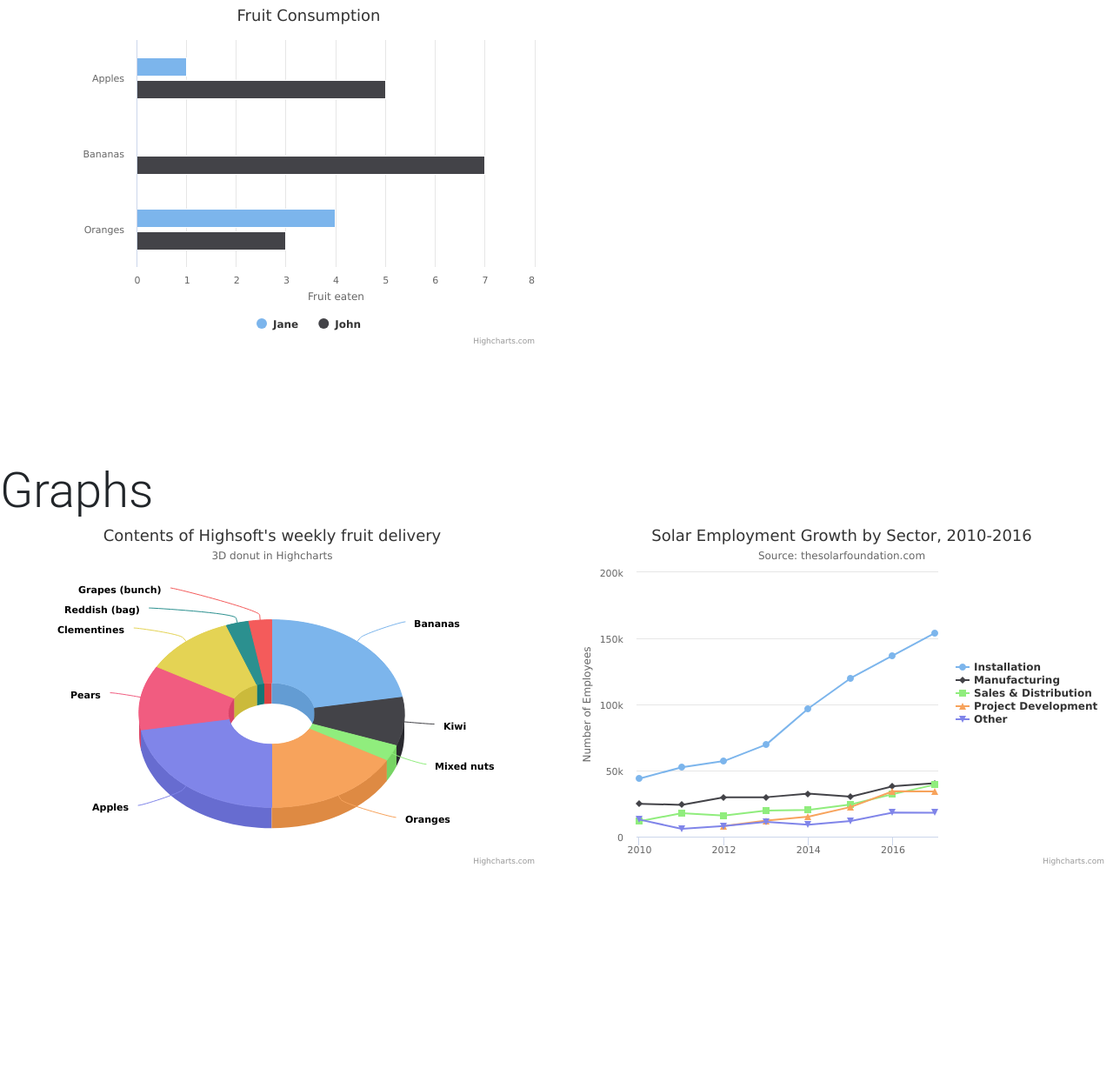
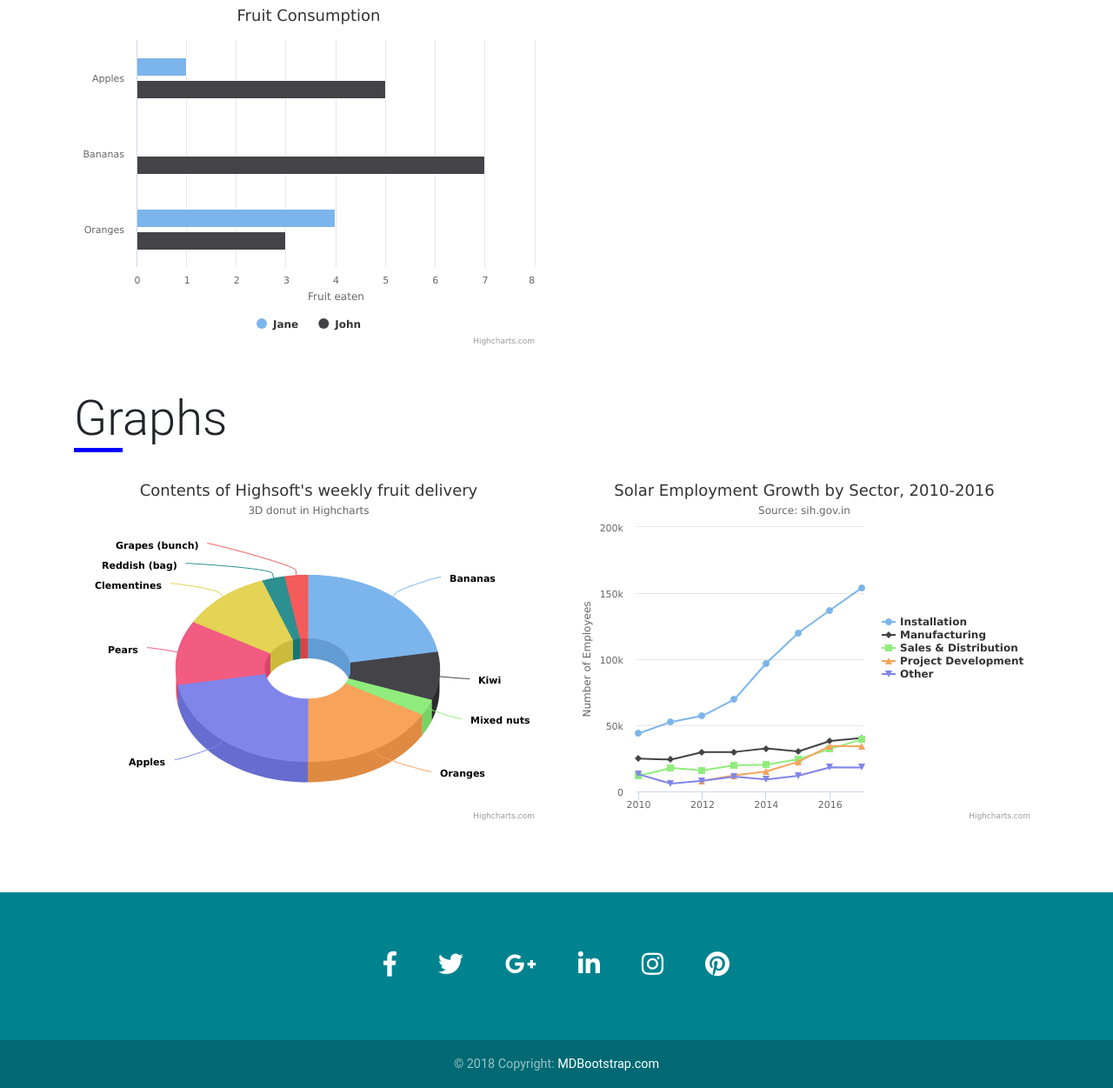
Before and after one commit to adwait-thattey/sih2019, a Django app: page / in a window 1280 px wide. Shown: the part 585-1836 px from the top of the page at 87% size. Before the commit the page ends 1580 px from the top, so only its background shows below. Run offline with Django 3.2, Linux system fonts and the light colour scheme; some libraries are stand-ins or nearby versions.

Commit message:
Added footer and enchancements

```diff
--- a/postgres_django_app/dashboard/sheets/static/sheets/css/chart.css
+++ b/postgres_django_app/dashboard/sheets/static/sheets/css/chart.css
@@ -1,3 +1,9 @@
 .charts {
     margin-top: 3rem;
+    margin-bottom: 5rem;
 }
+
+.underline {
+    border-top: 5px solid blue;
+    width: 5%;
+}
--- a/postgres_django_app/dashboard/sheets/static/sheets/css/option.css
+++ b/postgres_django_app/dashboard/sheets/static/sheets/css/option.css
@@ -1,6 +1,3 @@
-.custom-graph {
-    min-height: 120vh;
-}
 
 .option {
     min-height: 50vh;
--- a/postgres_django_app/dashboard/sheets/static/sheets/js/chart-1.js
+++ b/postgres_django_app/dashboard/sheets/static/sheets/js/chart-1.js
@@ -42,7 +42,7 @@ Highcharts.chart('chart-2', {
     },
 
     subtitle: {
-        text: 'Source: thesolarfoundation.com'
+        text: 'Source: sih.gov.in'
     },
 
     yAxis: {
--- a/postgres_django_app/dashboard/sheets/templates/sheets/index.html
+++ b/postgres_django_app/dashboard/sheets/templates/sheets/index.html
@@ -38,6 +38,9 @@
     <!--Including the main charts-->
     {% include 'sheets/partials/_charts.html' %}
 
+    <!--Footer-->
+    {% include 'sheets/partials/_footer.html' %}
+
 
     <!-- JQuery -->
     <script type="text/javascript" src="https://cdnjs.cloudflare.com/ajax/libs/jquery/3.3.1/jquery.min.js"></script>
--- a/postgres_django_app/dashboard/sheets/templates/sheets/partials/_charts.html
+++ b/postgres_django_app/dashboard/sheets/templates/sheets/partials/_charts.html
@@ -5,7 +5,9 @@
 {% endblock %}
 
 <section class="charts">
+    <div class="container">
         <div class="display-4">Graphs</div>
+        <div class="underline">&nbsp;</div>
 
         <div class="row">
             <div class="col-md-6">
@@ -16,8 +18,9 @@
             </div>
         </div>
 
+    </div>
+
 </section>
-
 
 
 {% block scripts %}
--- /dev/null
+++ b/postgres_django_app/dashboard/sheets/templates/sheets/partials/_footer.html
@@ -0,0 +1,55 @@
+<!-- Footer -->
+<footer class="page-footer font-small cyan darken-3">
+
+    <!-- Footer Elements -->
+    <div class="container">
+
+        <!-- Grid row-->
+        <div class="row">
+
+            <!-- Grid column -->
+            <div class="col-md-12 py-5">
+                <div class="mb-5 flex-center">
+
+                    <!-- Facebook -->
+                    <a class="fb-ic">
+                        <i class="fab fa-facebook-f fa-lg white-text mr-md-5 mr-3 fa-2x"> </i>
+                    </a>
+                    <!-- Twitter -->
+                    <a class="tw-ic">
+                        <i class="fab fa-twitter fa-lg white-text mr-md-5 mr-3 fa-2x"> </i>
+                    </a>
+                    <!-- Google +-->
+                    <a class="gplus-ic">
+                        <i class="fab fa-google-plus-g fa-lg white-text mr-md-5 mr-3 fa-2x"> </i>
+                    </a>
+                    <!--Linkedin -->
+                    <a class="li-ic">
+                        <i class="fab fa-linkedin-in fa-lg white-text mr-md-5 mr-3 fa-2x"> </i>
+                    </a>
+                    <!--Instagram-->
+                    <a class="ins-ic">
+                        <i class="fab fa-instagram fa-lg white-text mr-md-5 mr-3 fa-2x"> </i>
+                    </a>
+                    <!--Pinterest-->
+                    <a class="pin-ic">
+                        <i class="fab fa-pinterest fa-lg white-text fa-2x"> </i>
+                    </a>
+                </div>
+            </div>
+            <!-- Grid column -->
+
+        </div>
+        <!-- Grid row-->
+
+    </div>
+    <!-- Footer Elements -->
+
+    <!-- Copyright -->
+    <div class="footer-copyright text-center py-3">© 2018 Copyright:
+        <a href="https://mdbootstrap.com/education/bootstrap/"> MDBootstrap.com</a>
+    </div>
+    <!-- Copyright -->
+
+</footer>
+<!-- Footer -->
```
Lines whose indentation alone changed are shown as unchanged.
